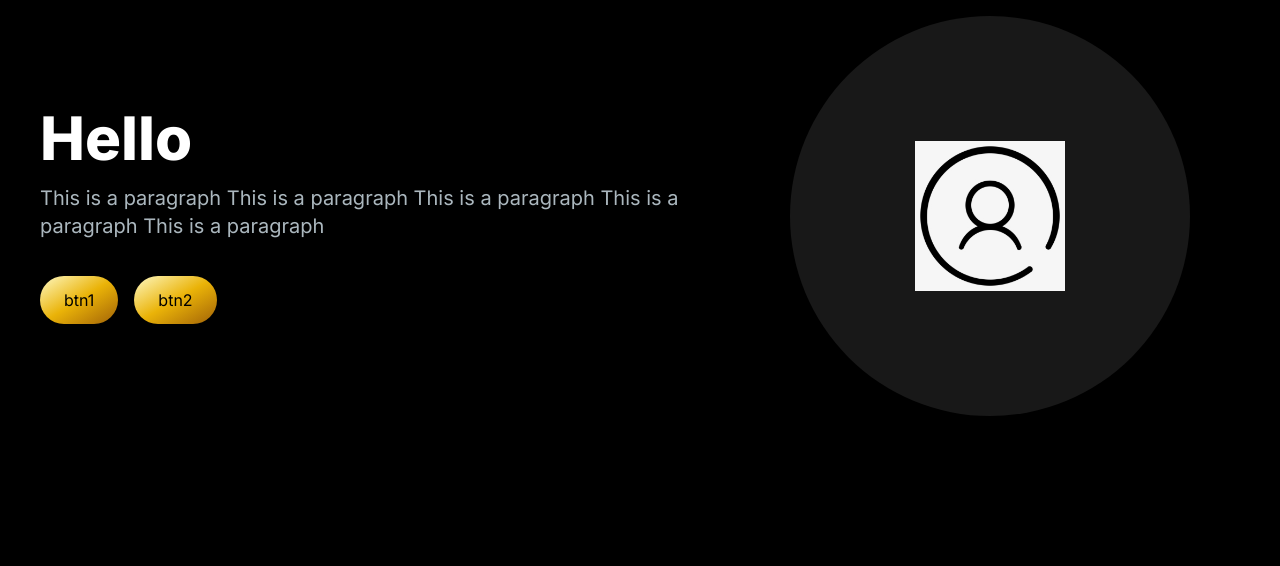
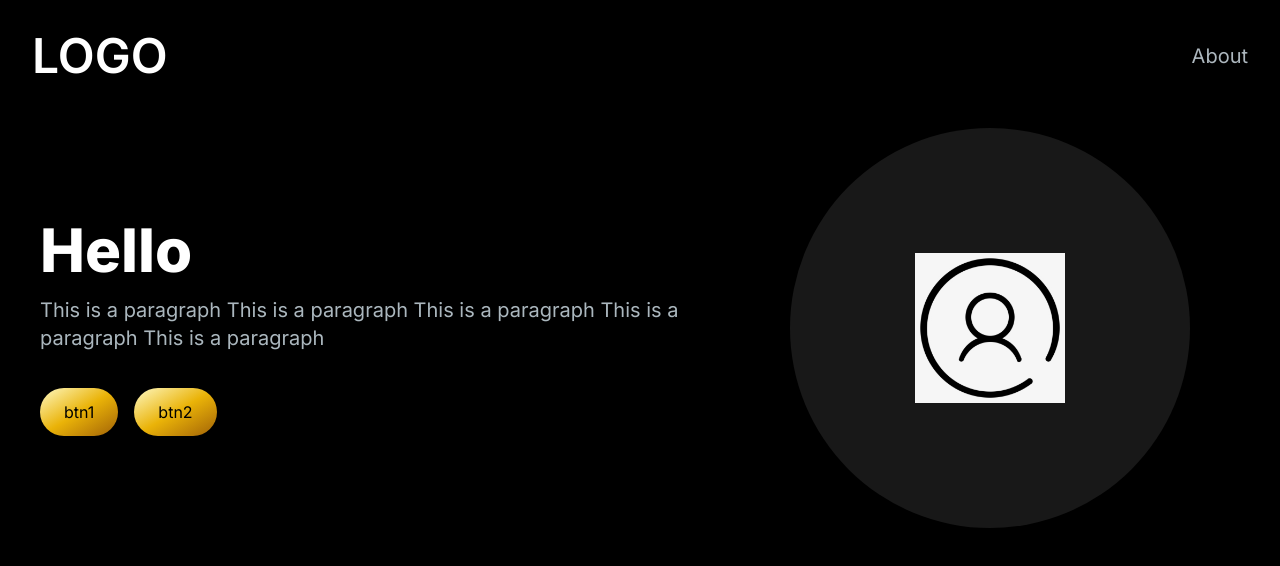
Before and after one commit to kcaj21/portfoliowebsite, a Next.js app: page / in a window 1280 px wide. Shown: the top 566 px of the page. Built offline with nearby package versions, Linux system fonts and the light colour scheme.

Commit message:
setting up navbar

```diff
--- a/src/app/Components/HeroSection.jsx
+++ b/src/app/Components/HeroSection.jsx
@@ -11,8 +11,8 @@ const HeroSection = () => {
             This is a paragraph This is a paragraph This is a paragraph This is a paragraph This is a paragraph
             </p>
             <div>
-                <button className='px-6 py-3 w-full sm:w-fit rounded-full mr-4 bg-gradient-to-br from-yellow-100 via-yellow-500 to-yellow-700 hover:bg-slate-200 text-black'>btn1</button>
-                <button className='px-6 py-3 w-full sm:w-fit rounded-full bg-gradient-to-br from-yellow-100 via-yellow-500 to-yellow-700 hover:bg-slate-800 text-black mt-3'>btn2</button>
+                <button className='px-6 py-3 w-full sm:w-fit rounded-full mr-4 bg-gradient-to-br from-yellow-100 via-yellow-500 to-yellow-700 hover:text-slate-700 text-black'>btn1</button>
+                <button className='px-6 py-3 w-full sm:w-fit rounded-full bg-gradient-to-br from-yellow-100 via-yellow-500 to-yellow-700 hover:text-slate-700 text-black mt-3'>btn2</button>
             </div>
         </div>
         <div className='col-span-5 place-self-center mt-4 lg:mt-0'>
--- /dev/null
+++ b/src/app/Components/NavLink.jsx
@@ -0,0 +1,12 @@
+import React from 'react'
+import Link from 'next/link'
+
+const Navlink = ({href, title}) => {
+  return (
+    <Link href={href} className='block py-2 pl-3 pr-4 text-[#ADB7BE] sm:text-xl rounded md:p-0 hover:text-white'>
+    {title}
+    </Link>
+  )
+}
+
+export default Navlink
--- /dev/null
+++ b/src/app/Components/Navbar.jsx
@@ -0,0 +1,40 @@
+import React from 'react'
+import Link from 'next/link'
+import Navlink from './Navlink'
+
+const navLinks = [
+
+    {
+        title: "About",
+        path: "#about"
+    },
+
+    {
+        title: "Projects",
+        path: "#projects"
+    },
+
+    {
+        title: "Contact",
+        path: "#contact"
+    }
+]
+
+const Navbar = () => {
+  return (
+    <nav>
+        <div className='flex flex-wrap items-center justify-between mx-auto p-8'>
+        <Link href={'/'} className='text-5xl text-white font-semibold'>LOGO</Link>
+            <div className='menu hidden md:block md:w-auto' id='navbar'>
+            <ul>
+                <li>
+                <Link href={'#about'} className='block py-2 pl-3 pr-4 text-[#ADB7BE] sm:text-xl rounded md:p-0 hover:text-white'>About</Link>
+                </li>
+            </ul>
+            </div>
+        </div>
+    </nav>
+  )
+}
+
+export default Navbar
--- a/src/app/page.js
+++ b/src/app/page.js
@@ -1,9 +1,11 @@
 import Image from 'next/image'
 import HeroSection from './Components/HeroSection'
+import Navbar from './Components/Navbar'
 
 export default function Home() {
   return (
     <main className="flex min-h-screen flex-col bg-black container">
+    <Navbar />
     <div className='container px-10 py-4 mx-auto'>
       <HeroSection />
     </div>
```
